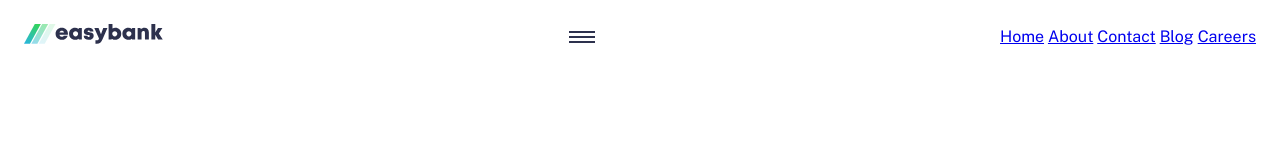
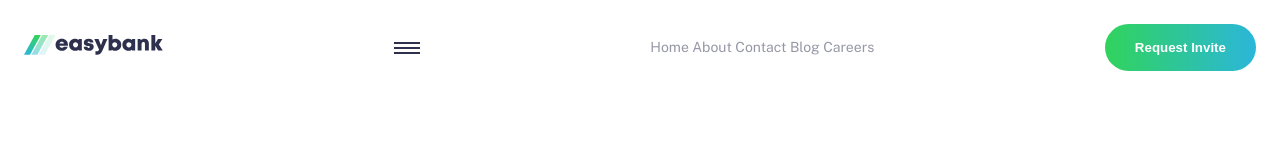
Before and after one commit to ashmeetsmonga/frontendmentor-challenges, a plain HTML site: page 05. Easybanks Landing Page/index.html in a window 1280 px wide. Drawn offline with nearby package versions, Linux system fonts and the light colour scheme.

Commit message:
styling nav

```diff
--- a/05. Easybanks Landing Page/index.html
+++ b/05. Easybanks Landing Page/index.html
@@ -32,6 +32,8 @@
 					<a href="#">Blog</a>
 					<a href="#">Careers</a>
 				</div>
+
+				<button>Request Invite</button>
 			</nav>
 		</header>
 	</body>
--- a/05. Easybanks Landing Page/sass/_globals.scss
+++ b/05. Easybanks Landing Page/sass/_globals.scss
@@ -5,11 +5,29 @@
 
 *, *::after, *::before {
     box-sizing: inherit;
+    color: $grayishBlue;
+}
+
+a, a:visited, a:hover {
+    text-decoration: none;
 }
 
 body {
     margin: 0;
     padding: 0;
+    font-size: $font-med;
     font-family: 'Public Sans', sans-serif;
+    color: $grayishBlue;
     line-height: 1.3;
 }
+
+//Buttons
+button, .button {
+    padding: 1rem 1.875rem;
+    border-radius: 50px;
+    cursor: pointer;
+    background: linear-gradient(to right, $limeGreen, $brightCyan);
+    border: none;
+    color: white;
+    font-weight: 700;
+}
--- a/05. Easybanks Landing Page/sass/_header.scss
+++ b/05. Easybanks Landing Page/sass/_header.scss
@@ -18,5 +18,9 @@
                 }
             }
         }
+
+        &__links {
+            font-size: $font-sm;
+        }
     }
 }
```
Also changed, not shown: 05. Easybanks Landing Page/sass/style.css, 1 other file.
